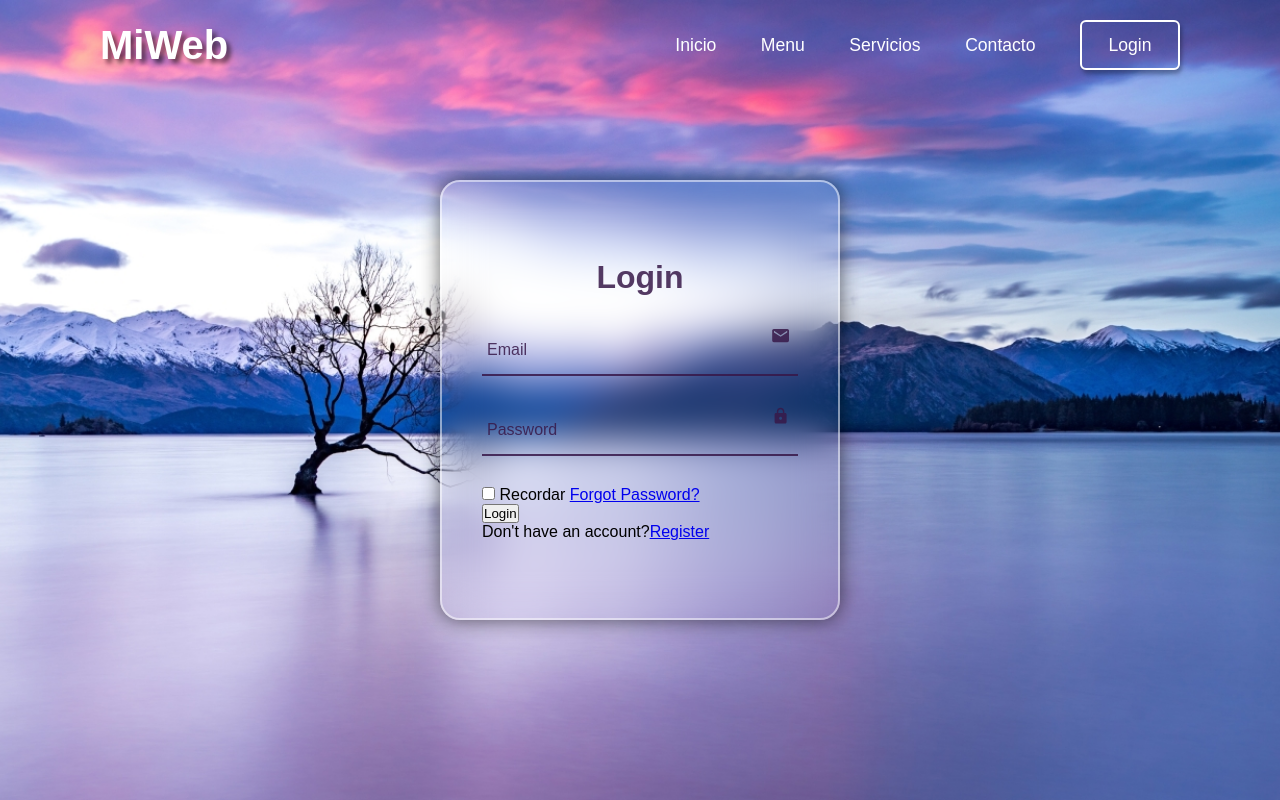
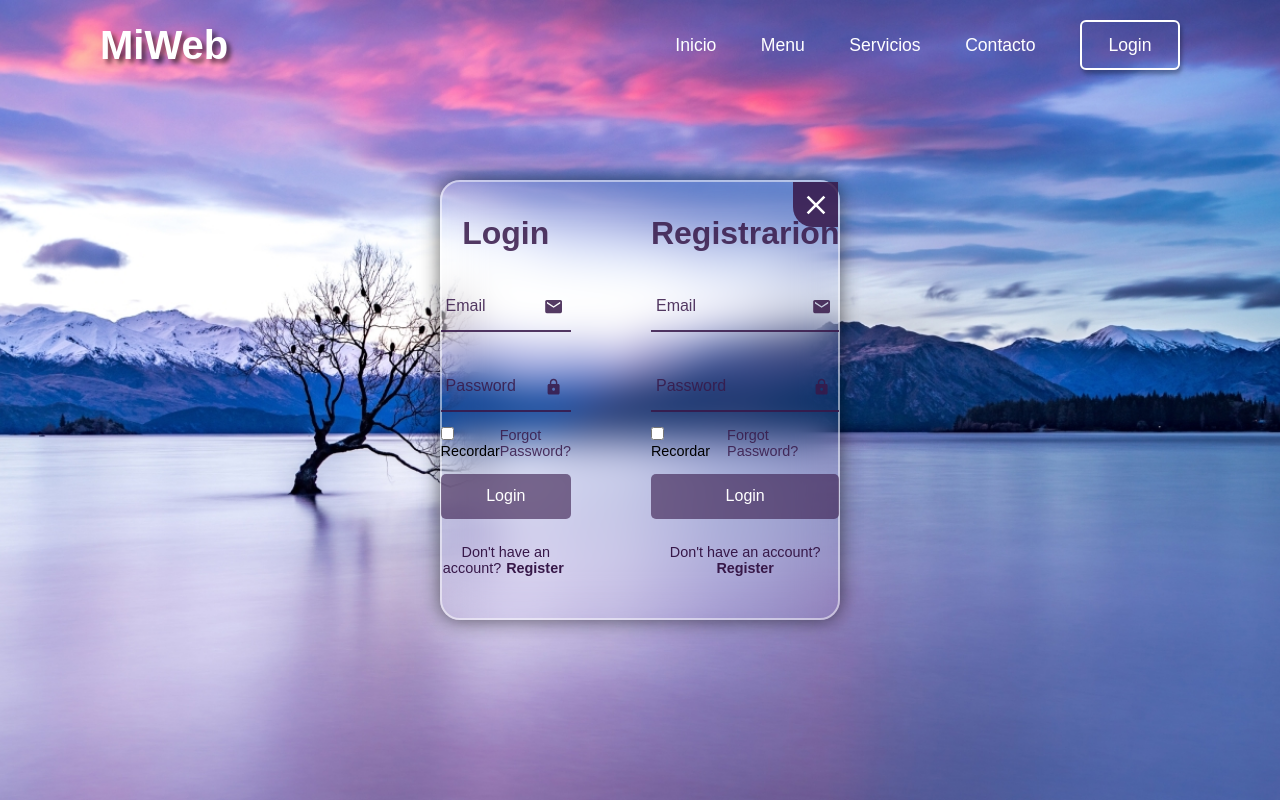
Before and after one commit to JoseAgrazM/Web, a plain HTML site: page index.html in a window 1280 px wide. Drawn offline with nearby package versions, Linux system fonts and the light colour scheme.

Commit message:
prueba cambios

```diff
--- a/index.html
+++ b/index.html
@@ -17,8 +17,35 @@
     </header>
 
     <div class="wrapper">
+        <span class="icon-close"><ion-icon name="close"></ion-icon></span>
+
         <div class="form-box login">
             <h2>Login</h2>
+            <form action="#">
+                <div class="input-box">
+                    <span class="icon"><ion-icon name="mail"></ion-icon></span>
+                    <input type="email" required>
+                    <label>Email</label>
+                </div>
+                <div class="input-box">
+                    <span class="icon"><ion-icon name="lock"></ion-icon></span>
+                    <input type="password" required>
+                    <label>Password</label>
+                </div>
+                <div class="remember-forgot">
+                    <label><input type="checkbox">
+                    Recordar</label>
+                    <a href="#">Forgot Password?</a>
+                </div>
+                <button type="submit" class="btn">Login</button>
+                <div class="login-register">
+                    <p>Don't have an account?<a href="#" class="register-link">Register</a></p>
+                </div>
+            </form>
+        </div>
+
+        <div class="form-box register">
+            <h2>Registrarion</h2>
             <form action="#">
                 <div class="input-box">
                     <span class="icon"><ion-icon name="mail"></ion-icon></span>
--- a/style.css
+++ b/style.css
@@ -99,11 +99,31 @@ header {
     display: flex;
     justify-content: center;
     align-items: center;
+    /*overflow: hidden; */
 }
 
 .wrapper .form-box {
     width: 100%;
     padding: 40px;
+}
+
+.wrapper .icon-close {
+    position: absolute;
+    top: 0;
+    right: 0;
+    height: 45px;
+    width: 45px;
+    background-color: #371849da;
+    font-size: 2em;
+    color: white;
+    display: flex;
+    justify-content: center;
+    align-items: center;
+    border-bottom-left-radius: 20px;
+    cursor: pointer;
+    z-index: 1;
+
+
 }
 
 .form-box h2 {
@@ -144,6 +164,10 @@ header {
     background: transparent;
     border: none;
     outline: none;
+    font-size: 1em;
+    color: #371849da;
+    font-weight: 600;
+    padding: 0 35px 0 5px;
 }
 
 .input-box .icon {
@@ -151,5 +175,58 @@ header {
     right: 8px;
     font-size: 1.2em;
     color: #371849da;
+    line-height: 57px;
 
 }
+
+.remember-forgot {
+    font-size: .9em;
+    margin: -15px 0 15px;
+    display: flex;
+    justify-content: space-between;
+}
+
+.remember-forgot label input {
+    accent-color: #371849da;
+    margin-right: 3px ;
+}
+
+.remember-forgot a {
+    color: #371849da;
+    text-decoration: none;
+}
+
+.remember-forgot a:hover {
+    text-decoration: underline;
+}
+
+.btn {
+    width: 100%;
+    height: 45px;
+    background-color: #37184998;
+    color: white;
+    border-radius: 5px;
+    border: none;
+    cursor: pointer;
+    font-size: 1em;
+    font-weight: 500;
+}
+
+.login-register {
+    font-size: .9em;
+    color:#371849;
+    margin: 25px 0 10px;
+    text-align: center;
+    font-weight: 500;
+}
+
+.login-register p a{
+    margin: 5px;
+    color:#371849;
+    text-decoration: none;
+    font-weight: 600;
+}
+
+.login-register p a:hover {
+    text-decoration: underline;
+}
```
